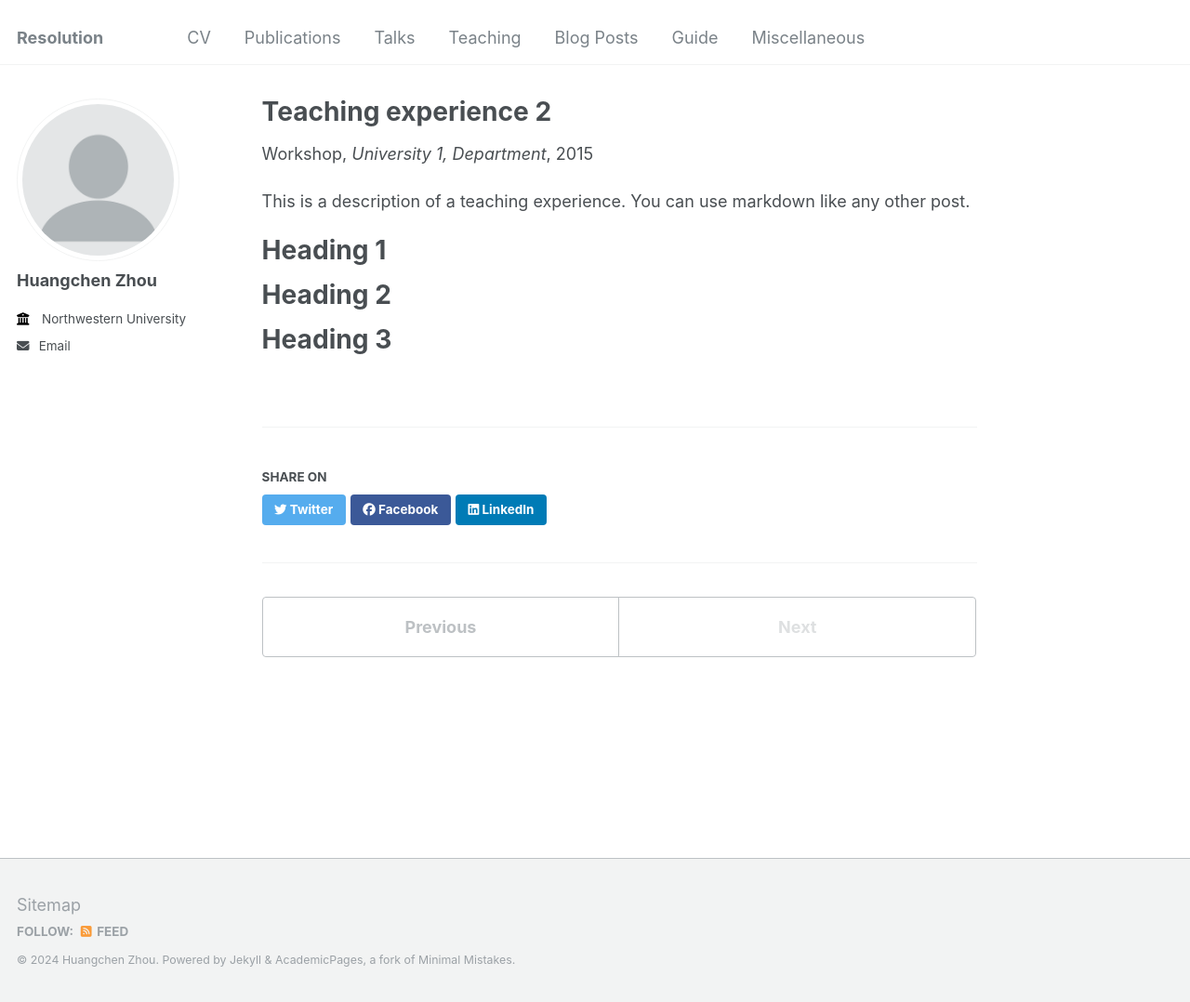
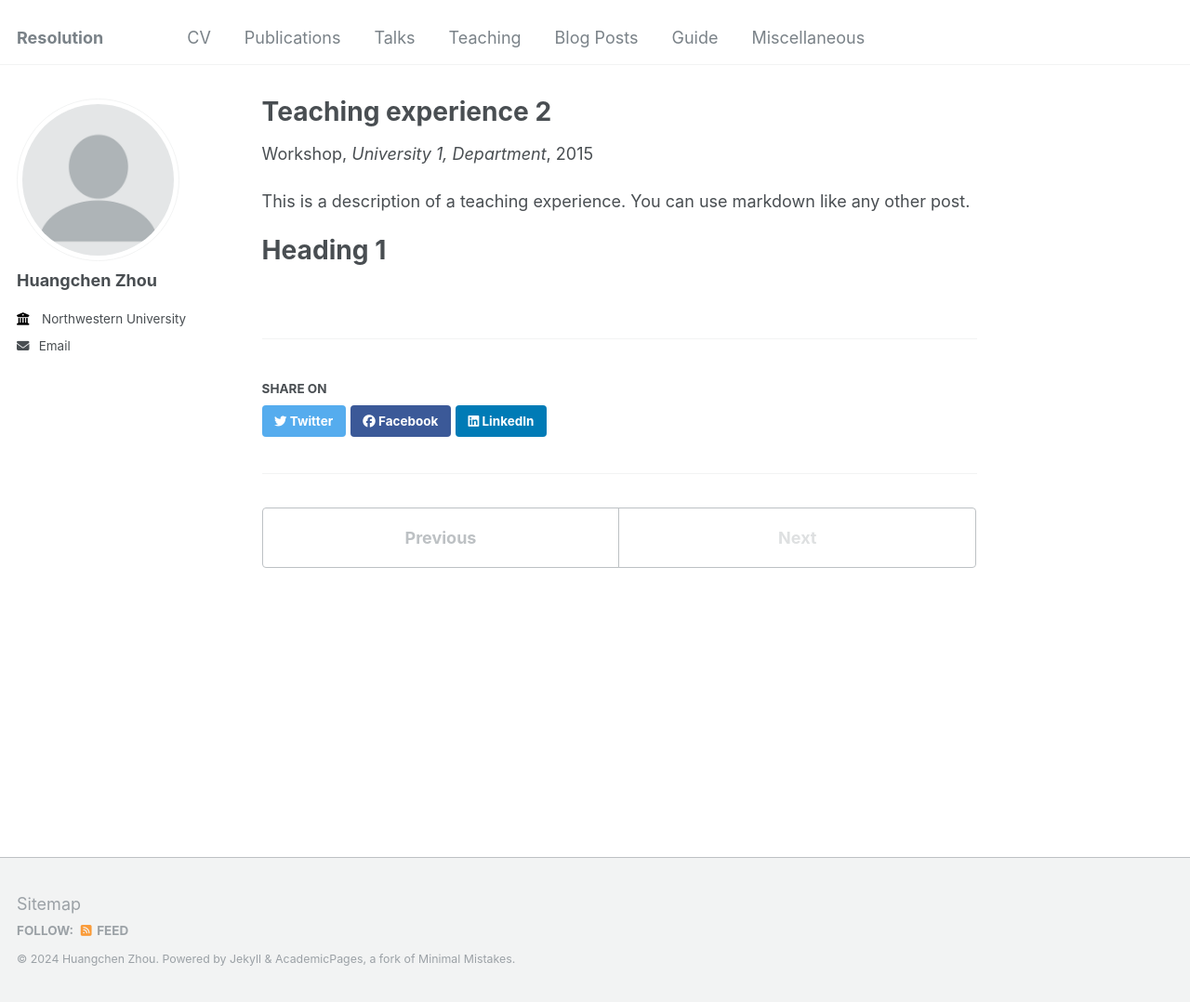
Before and after one commit to zhc515/zhc515.github.io, a Jekyll site: the page built from _teaching/2015-spring-teaching-2.md, in a window 1280 px wide and 1078 px high. Shown: the whole window at 93% size. Built offline with Jekyll 4.4.1, drawn with Linux system fonts in a browser that asks for light colours.

Commit message:
Update 2015-spring-teaching-2.md

```diff
--- a/_teaching/2015-spring-teaching-2.md
+++ b/_teaching/2015-spring-teaching-2.md
@@ -10,11 +10,4 @@ location: "City, Country"
 
 This is a description of a teaching experience. You can use markdown like any other post.
 
-Heading 1
-======
-
-Heading 2
-======
-
-Heading 3
-======
+# Heading 1
```
